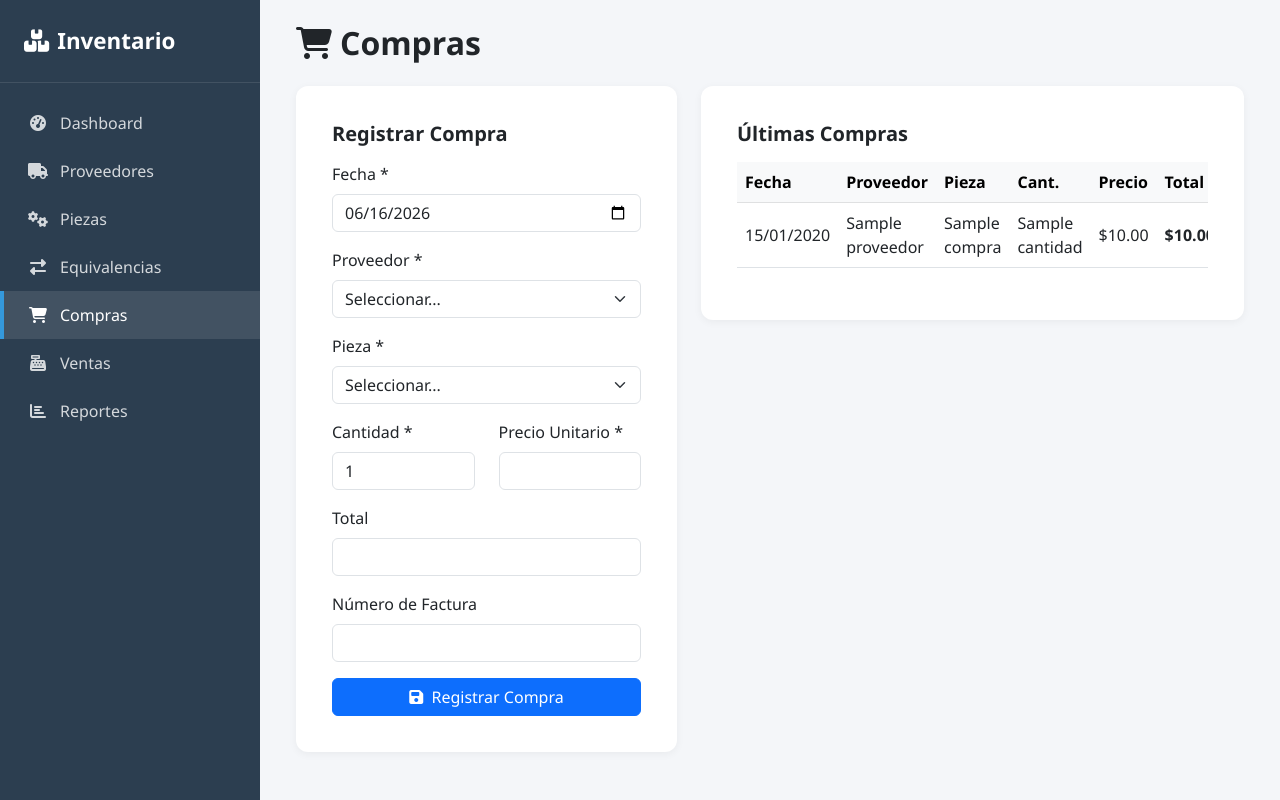
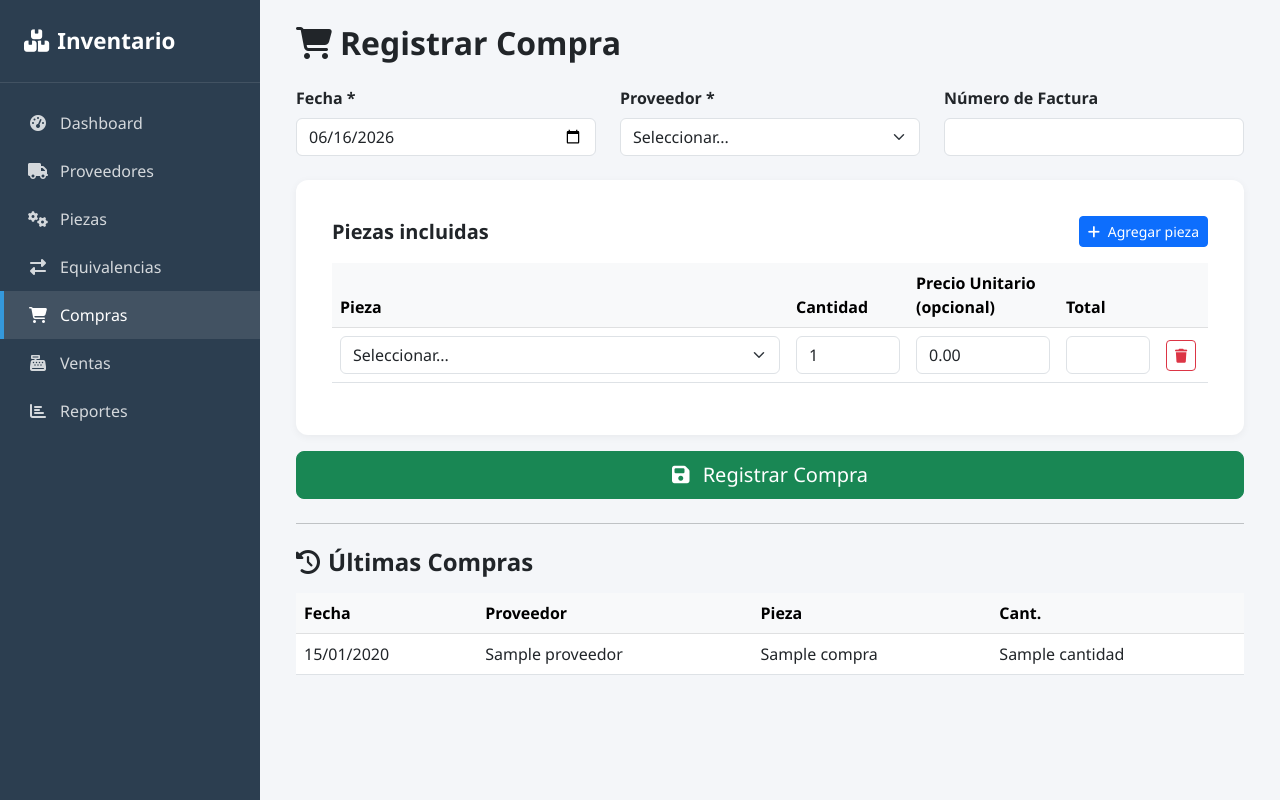
Before and after one commit to fernanda-gz/inventario-app, a Flask app: page /compras in a window 1280 px wide. Run offline with Flask 3, Linux system fonts and the light colour scheme; a database or web service that is not in the repository returns one stand-in record (values such as "Sample title"); some libraries are stand-ins or nearby versions.

Commit message:
Update compras.html

```diff
--- a/templates/compras.html
+++ b/templates/compras.html
@@ -1,21 +1,16 @@
 {% extends "base.html" %}
 {% block content %}
 <div class="container-fluid">
-    <h2 class="fw-bold mb-4"><i class="fas fa-shopping-cart me-2"></i>Compras</h2>
+    <h2 class="fw-bold mb-4"><i class="fas fa-shopping-cart me-2"></i>Registrar Compra</h2>
 
-    <div class="row">
-        <!-- Formulario de compra -->
-        <div class="col-lg-5 mb-4">
-            <div class="card card-stats">
-                <div class="card-body">
-                    <h5 class="fw-bold mb-3">Registrar Compra</h5>
     <form method="POST" action="/compras" id="formCompra">
-                        <div class="mb-3">
-                            <label class="form-label">Fecha *</label>
+        <div class="row mb-4">
+            <div class="col-md-4">
+                <label class="form-label fw-semibold">Fecha *</label>
                 <input type="date" name="fecha" class="form-control" value="{{ hoy }}" required>
             </div>
-                        <div class="mb-3">
-                            <label class="form-label">Proveedor *</label>
+            <div class="col-md-4">
+                <label class="form-label fw-semibold">Proveedor *</label>
                 <select name="proveedor_id" class="form-select" required>
                     <option value="">Seleccionar...</option>
                     {% for p in proveedores %}
@@ -23,46 +18,48 @@
                     {% endfor %}
                 </select>
             </div>
-                        <div class="mb-3">
-                            <label class="form-label">Pieza *</label>
-                            <select name="pieza_id" class="form-select" required>
-                                <option value="">Seleccionar...</option>
-                                {% for p in piezas %}
-                                <option value="{{ p.id }}">{{ p.nombre_interno }}</option>
-                                {% endfor %}
-                            </select>
-                        </div>
-                        <div class="row">
-                            <div class="col-md-6 mb-3">
-                                <label class="form-label">Cantidad *</label>
-                                <input type="number" name="cantidad" id="cantidad" class="form-control" min="1" value="1" required>
-                            </div>
-                            <div class="col-md-6 mb-3">
-                                <label class="form-label">Precio Unitario *</label>
-                                <input type="number" step="0.01" name="precio_unitario" id="precio_unitario" class="form-control" required>
+            <div class="col-md-4">
+                <label class="form-label fw-semibold">Número de Factura</label>
+                <input type="text" name="numero_factura" class="form-control">
             </div>
         </div>
-                        <div class="mb-3">
-                            <label class="form-label">Total</label>
-                            <input type="text" id="total" class="form-control" readonly>
+
+        <!-- Tabla de piezas -->
+        <div class="card card-stats mb-3">
+            <div class="card-body">
+                <div class="d-flex justify-content-between align-items-center mb-3">
+                    <h5 class="fw-bold mb-0">Piezas incluidas</h5>
+                    <button type="button" class="btn btn-primary btn-sm" onclick="agregarFila()">
+                        <i class="fas fa-plus me-1"></i> Agregar pieza
+                    </button>
                 </div>
-                        <div class="mb-3">
-                            <label class="form-label">Número de Factura</label>
-                            <input type="text" name="numero_factura" class="form-control">
-                        </div>
-                        <button type="submit" class="btn btn-primary w-100">
-                            <i class="fas fa-save me-1"></i> Registrar Compra
-                        </button>
-                    </form>
+                <div class="table-responsive">
+                    <table class="table table-hover align-middle" id="tablaItems">
+                        <thead class="table-light">
+                            <tr>
+                                <th>Pieza</th>
+                                <th width="120">Cantidad</th>
+                                <th width="150">Precio Unitario (opcional)</th>
+                                <th width="100">Total</th>
+                                <th width="50"></th>
+                            </tr>
+                        </thead>
+                        <tbody>
+                            <!-- Filas dinámicas -->
+                        </tbody>
+                    </table>
                 </div>
             </div>
         </div>
 
-        <!-- Historial de compras -->
-        <div class="col-lg-7">
-            <div class="card card-stats">
-                <div class="card-body">
-                    <h5 class="fw-bold mb-3">Últimas Compras</h5>
+        <button type="submit" class="btn btn-success btn-lg w-100">
+            <i class="fas fa-save me-2"></i> Registrar Compra
+        </button>
+    </form>
+
+    <!-- Últimas compras -->
+    <hr class="my-4">
+    <h4 class="fw-bold mb-3"><i class="fas fa-history me-2"></i>Últimas Compras</h4>
     <div class="table-responsive">
         <table class="table table-hover align-middle">
             <thead class="table-light">
@@ -71,8 +68,6 @@
                     <th>Proveedor</th>
                     <th>Pieza</th>
                     <th>Cant.</th>
-                                    <th>Precio</th>
-                                    <th>Total</th>
                 </tr>
             </thead>
             <tbody>
@@ -82,34 +77,61 @@
                     <td>{{ c.proveedor }}</td>
                     <td>{{ c.nombre_interno }}</td>
                     <td>{{ c.cantidad }}</td>
-                                    <td>${{ "%.2f"|format(c.precio_unitario) }}</td>
-                                    <td class="fw-semibold">${{ "%.2f"|format(c.total) }}</td>
                 </tr>
                 {% endfor %}
             </tbody>
         </table>
     </div>
 </div>
-            </div>
-        </div>
-    </div>
-</div>
 
 <script>
-// Calcular total automáticamente
-document.getElementById('cantidad').addEventListener('input', calcularTotal);
-document.getElementById('precio_unitario').addEventListener('input', calcularTotal);
+// Lista de piezas para el select
+const piezasOptions = [
+    {% for p in piezas %}
+    { id: {{ p.id }}, nombre: "{{ p.nombre_interno }}" },
+    {% endfor %}
+];
 
-function calcularTotal() {
-    const cantidad = parseFloat(document.getElementById('cantidad').value) || 0;
-    const precio = parseFloat(document.getElementById('precio_unitario').value) || 0;
-    document.getElementById('total').value = (cantidad * precio).toFixed(2);
+function crearSelectPieza() {
+    let html = '<select name="pieza_id[]" class="form-select" required><option value="">Seleccionar...</option>';
+    piezasOptions.forEach(p => {
+        html += `<option value="${p.id}">${p.nombre}</option>`;
+    });
+    html += '</select>';
+    return html;
 }
 
-// Fecha de hoy por defecto
+function agregarFila() {
+    const tbody = document.querySelector('#tablaItems tbody');
+    const row = document.createElement('tr');
+    row.innerHTML = `
+        <td>${crearSelectPieza()}</td>
+        <td><input type="number" name="cantidad[]" class="form-control cantidad" min="1" value="1" required></td>
+        <td><input type="number" step="0.01" name="precio_unitario[]" class="form-control precio" value="0.00"></td>
+        <td><input type="text" class="form-control total" readonly></td>
+        <td><button type="button" class="btn btn-outline-danger btn-sm" onclick="this.closest('tr').remove()"><i class="fas fa-trash"></i></button></td>
+    `;
+    tbody.appendChild(row);
+    // Re‑asignar eventos
+    row.querySelector('.cantidad').addEventListener('input', actualizarTotales);
+    row.querySelector('.precio').addEventListener('input', actualizarTotales);
+}
+
+function actualizarTotales() {
+    const rows = document.querySelectorAll('#tablaItems tbody tr');
+    rows.forEach(row => {
+        const cantidad = parseFloat(row.querySelector('.cantidad')?.value) || 0;
+        const precio = parseFloat(row.querySelector('.precio')?.value) || 0;
+        const total = row.querySelector('.total');
+        if (total) total.value = (cantidad * precio).toFixed(2);
+    });
+}
+
+// Agregar primera fila al cargar
 document.addEventListener('DOMContentLoaded', () => {
-    const hoy = new Date().toISOString().split('T')[0];
-    document.querySelector('input[name="fecha"]').value = hoy;
+    // Fecha hoy
+    document.querySelector('input[name="fecha"]').value = new Date().toISOString().split('T')[0];
+    agregarFila();
 });
 </script>
 {% endblock %}
```
Lines whose indentation alone changed are shown as unchanged.
